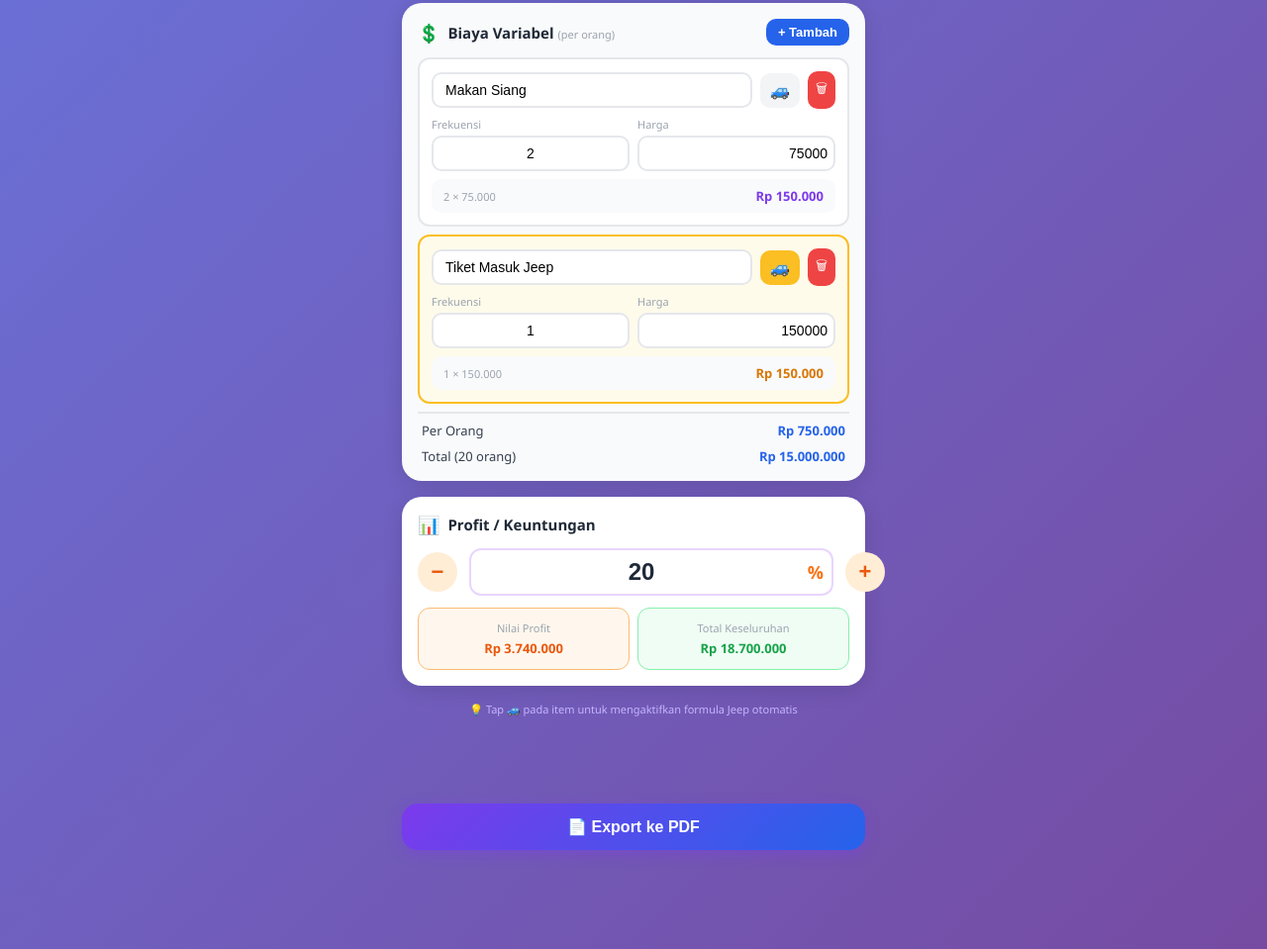
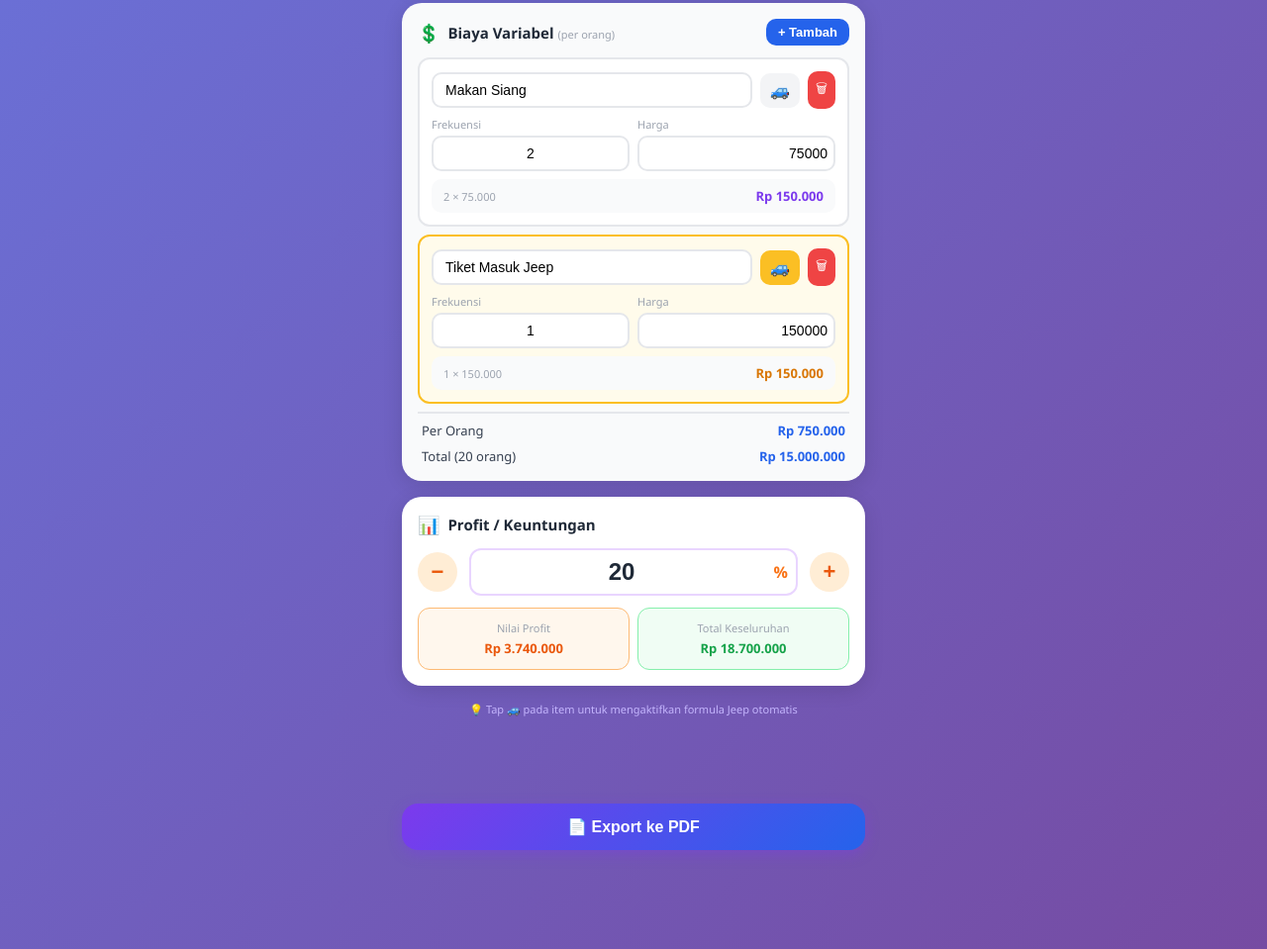
Before and after one commit to travelgraphermalang-rgb/tourbudgeting, a plain HTML site: page index.html in a window 1280 px wide. Shown: the part 907-1866 px from the top of the page at 99% size. Drawn offline with Linux system fonts and the light colour scheme.

Commit message:
new 12
baru

```diff
--- a/style.css
+++ b/style.css
@@ -90,12 +90,21 @@ body {
 .counter-input::-webkit-outer-spin-button,
 .counter-input::-webkit-inner-spin-button { -webkit-appearance: none; }
 
-.profit-input-wrap { position: relative; flex: 1; }
-.profit-input-wrap .counter-input { padding-right: 28px; }
+.profit-input-wrap {
+  position: relative;
+  flex: 1;
+  min-width: 0;
+}
+.profit-input-wrap .counter-input {
+  padding-right: 32px;
+  min-width: 0;
+  width: 100%;
+}
 .pct-sign {
   position: absolute; right: 10px; top: 50%;
   transform: translateY(-50%);
-  font-size: 18px; font-weight: 700; color: #f97316;
+  font-size: 16px; font-weight: 700; color: #f97316;
+  pointer-events: none;
 }
 
 /* ── Jeep Info ── */
```
